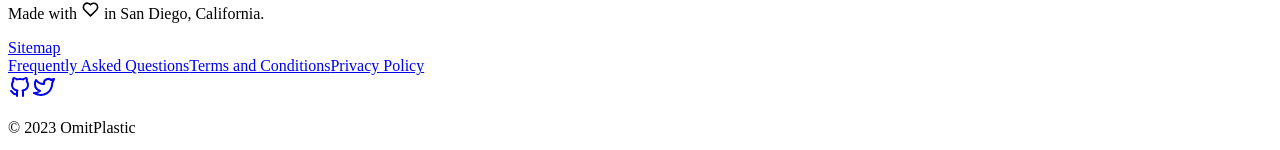
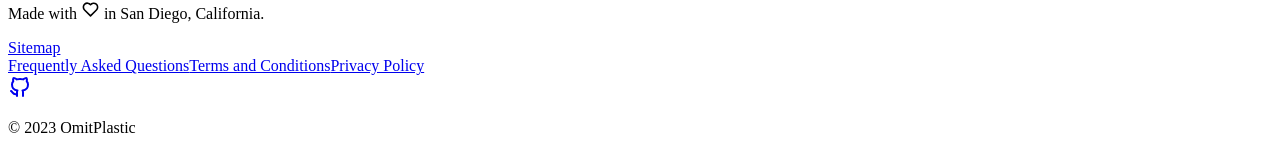
Before and after one commit to gavinmgrant/omitplastic, a Next.js app: page / in a window 1280 px wide. Shown: the part 5031-5181 px from the top of the page. Built offline with nearby package versions, Linux system fonts and the light colour scheme; a web font is replaced by a local one.

Commit message:
refactor(footer): remove twitter

```diff
--- a/components/Footer.tsx
+++ b/components/Footer.tsx
@@ -1,7 +1,7 @@
 import React from "react";
 import Link from "next/link";
 import { IconHeart } from "@tabler/icons-react";
-import { IconBrandTwitter, IconBrandGithub } from "@tabler/icons-react";
+import { IconBrandGithub } from "@tabler/icons-react";
 
 const Footer: React.FC = () => {
   const year = new Date().getFullYear();
@@ -42,14 +42,6 @@ const Footer: React.FC = () => {
         >
           <IconBrandGithub />
         </a>
-        <a
-          href="https://twitter.com/OmitPlastic"
-          target="_blank"
-          rel="noreferrer"
-          className="text-white mr-3"
-        >
-          <IconBrandTwitter />
-        </a>
         <p className="pb-2 text-white">© {year} OmitPlastic</p>
       </div>
     </footer>
```
